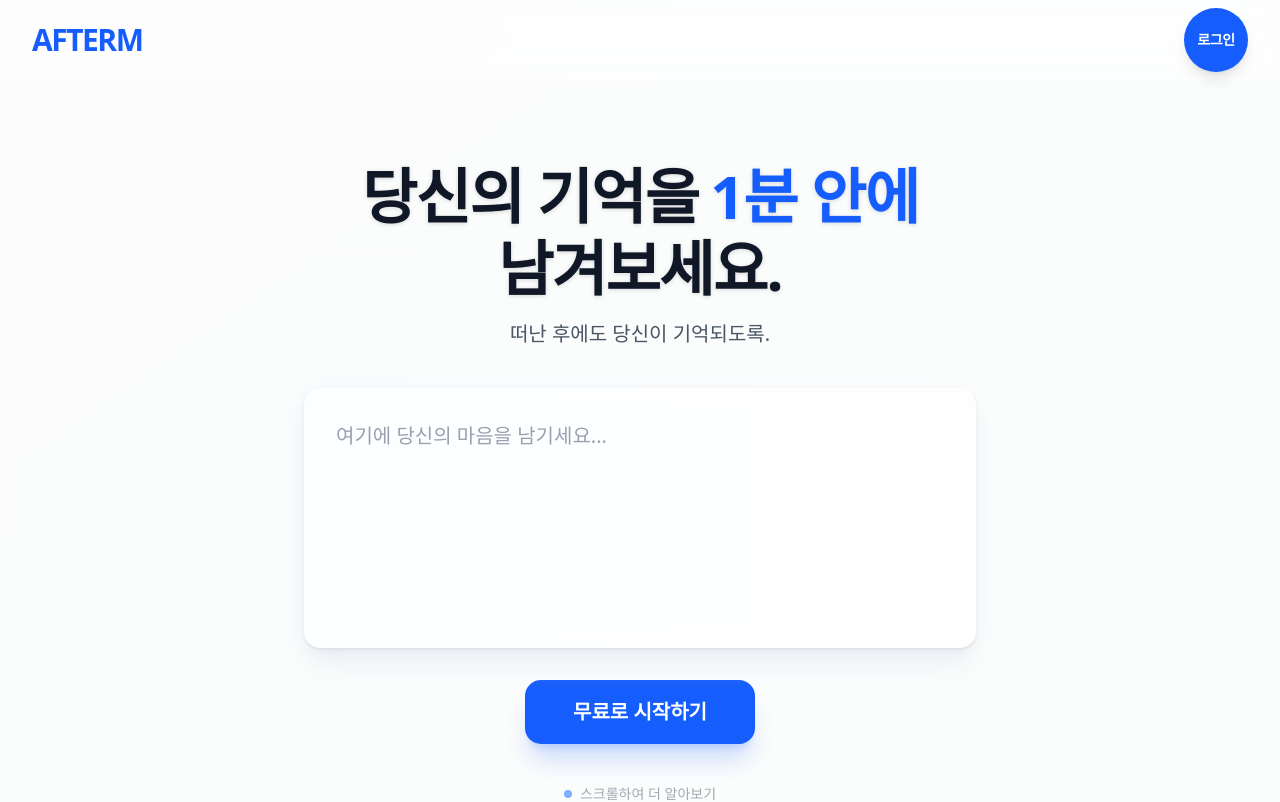
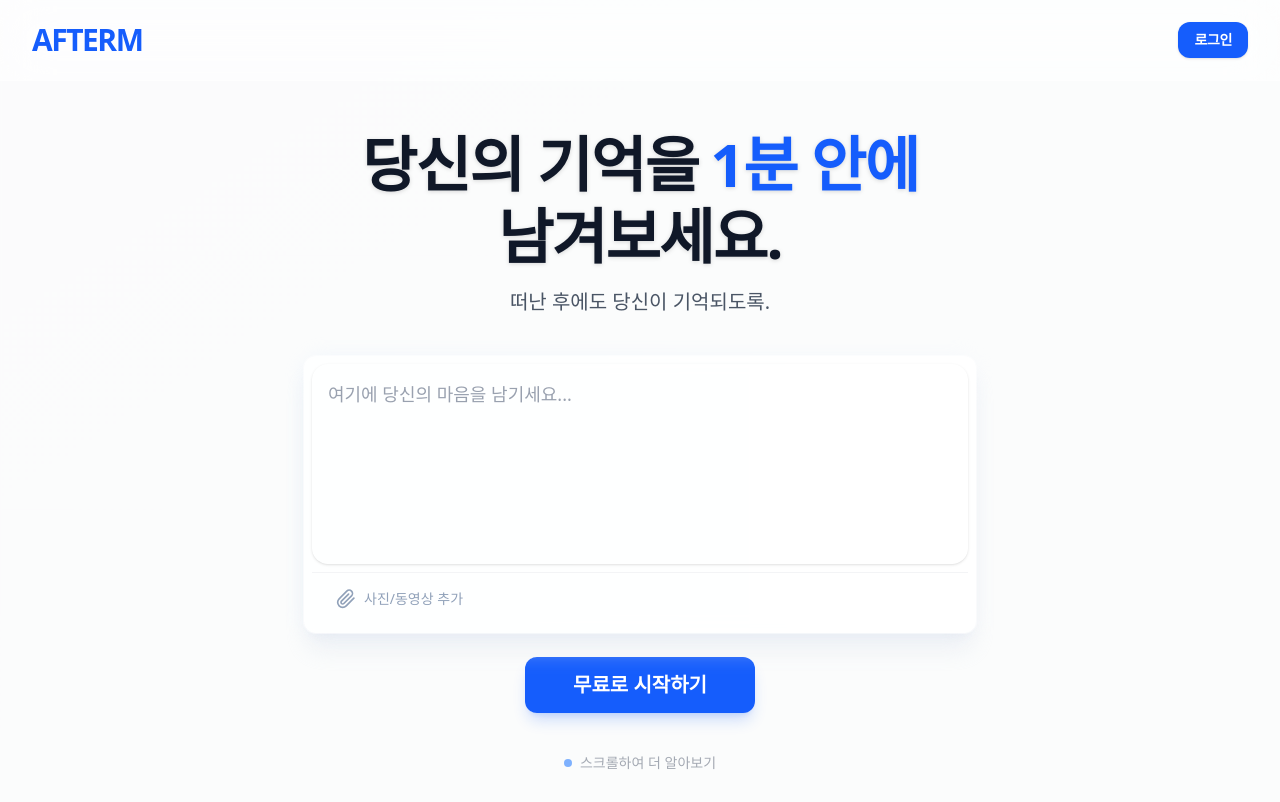
Before and after one commit to dbsdydgus25-gif/afterm, a Next.js app: page / in a window 1280 px wide. Shown: the top 802 px of the page. Built offline with nearby package versions, Linux system fonts and the light colour scheme.

Commit message:
Fix: Rename logo file to ASCII for Vercel deployment

```diff
--- a/src/app/page.tsx
+++ b/src/app/page.tsx
@@ -44,7 +44,7 @@ export default function Home() {
           <nav>
             <Button
               onClick={() => setIsModalOpen(true)}
-              className="rounded-full w-16 h-16 p-0 bg-blue-600 hover:bg-blue-700 text-white shadow-lg hover:shadow-blue-500/30 transition-all font-bold text-sm tracking-tight flex items-center justify-center transform hover:scale-105"
+              className="rounded-lg px-4 h-9 bg-blue-600 hover:bg-blue-700 text-white shadow-sm transition-all font-bold text-sm tracking-tight flex items-center justify-center hover:scale-[1.02]"
             >
               로그인
             </Button>
@@ -54,7 +54,7 @@ export default function Home() {
 
       {/* Hero Section */}
       <main className="flex flex-col items-center w-full">
-        <section className="relative w-full flex flex-col items-center justify-center px-4 pt-32 pb-20 md:pt-40 md:pb-24 min-h-[90vh] overflow-hidden transition-colors duration-1000 ease-in-out">
+        <section className="relative w-full flex flex-col items-center justify-center px-4 pt-24 pb-12 md:pt-32 md:pb-16 min-h-[90vh] overflow-hidden transition-colors duration-1000 ease-in-out">
 
           {/* Background Slideshow */}
           <div className="absolute inset-0 z-0">
@@ -86,23 +86,37 @@ export default function Home() {
             </div>
 
             {/* Core Feature (Card Input) */}
-            <div className="w-full space-y-8 animate-fade-in delay-75">
+            <div className="w-full space-y-6 animate-fade-in delay-75">
               <div className="group relative">
                 <div className="absolute -inset-1 bg-gradient-to-r from-blue-100 to-indigo-50 rounded-3xl blur opacity-20 group-hover:opacity-40 transition duration-500"></div>
-                <div className="relative bg-white/80 backdrop-blur-sm rounded-2xl shadow-xl shadow-slate-200/60 ring-1 ring-white/50 transition-all duration-300 focus-within:ring-2 focus-within:ring-blue-500 focus-within:shadow-2xl focus-within:-translate-y-1">
+                <div className="relative bg-white/90 backdrop-blur-sm rounded-xl shadow-xl shadow-slate-200/60 ring-1 ring-white/50 transition-all duration-300 focus-within:ring-2 focus-within:ring-blue-500 focus-within:shadow-2xl focus-within:-translate-y-1 p-2">
                   <Textarea
                     value={message}
                     onChange={(e) => setMessage(e.target.value)}
                     placeholder="여기에 당신의 마음을 남기세요..."
-                    className="min-h-[220px] sm:min-h-[260px] w-full p-8 text-lg sm:text-xl leading-relaxed resize-none border-none bg-transparent focus-visible:ring-0 placeholder:text-gray-400 rounded-2xl text-gray-800"
+                    className="min-h-[160px] sm:min-h-[200px] w-full p-4 text-lg leading-relaxed resize-none border-none bg-transparent focus-visible:ring-0 placeholder:text-gray-400 text-gray-800"
                   />
+
+                  {/* Media Upload Area */}
+                  <div className="flex items-center justify-between px-4 py-2 border-t border-gray-100 mt-2">
+                    <div className="flex items-center gap-2">
+                      <label
+                        htmlFor="file-upload"
+                        className="cursor-pointer p-2 rounded-full hover:bg-slate-100 transition-colors text-slate-400 hover:text-blue-500 flex items-center gap-2"
+                      >
+                        <svg xmlns="http://www.w3.org/2000/svg" width="20" height="20" viewBox="0 0 24 24" fill="none" stroke="currentColor" strokeWidth="2" strokeLinecap="round" strokeLinejoin="round"><path d="m21.44 11.05-9.19 9.19a6 6 0 0 1-8.49-8.49l9.19-9.19a4 4 0 0 1 5.66 5.66l-9.2 9.19a2 2 0 0 1-2.83-2.83l8.49-8.48" /></svg>
+                        <span className="text-sm font-medium">사진/동영상 추가</span>
+                      </label>
+                      <input id="file-upload" type="file" className="hidden" accept="image/*,video/*" />
+                    </div>
+                  </div>
                 </div>
               </div>
 
               <Button
                 size="lg"
                 onClick={() => setIsModalOpen(true)}
-                className="w-full sm:w-auto px-12 py-8 text-xl font-bold rounded-2xl bg-blue-600 hover:bg-blue-700 text-white shadow-xl shadow-blue-600/20 hover:shadow-blue-600/30 transition-all duration-300 transform hover:-translate-y-0.5 active:scale-95"
+                className="w-full sm:w-auto px-12 py-6 text-xl font-bold rounded-xl bg-blue-600 hover:bg-blue-700 text-white shadow-lg shadow-blue-600/20 hover:shadow-blue-600/30 transition-all duration-300 transform hover:-translate-y-0.5 active:scale-95"
               >
                 무료로 시작하기
               </Button>
@@ -189,7 +203,7 @@ export default function Home() {
                         </div>
                         <span className="px-3 py-1.5 rounded-full bg-slate-700/50 border border-slate-600 text-xs text-slate-300 font-mono">2040.12.25</span>
                       </div>
-                      <p className="text-slate-300 text-lg leading-loose font-serif italic border-l-2 border-slate-700 pl-6 my-6">
+                      <p className="text-slate-300 text-lg leading-loose pl-6 my-6 border-l-2 border-slate-700">
                         "안녕, 우리 딸. 네가 이 편지를 읽을 때쯤이면 엄마는 아마...<br />
                         첫 입학하던 날의 그 설렘을 잊지 마."
                       </p>
```
